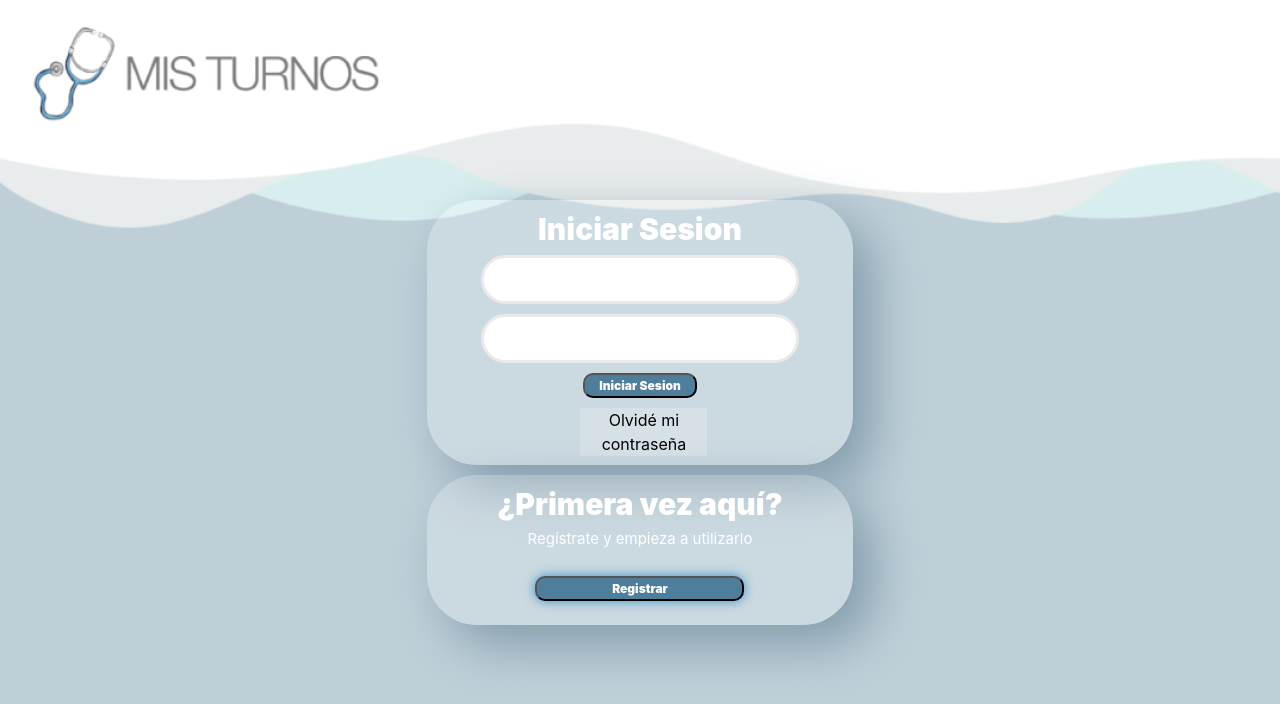
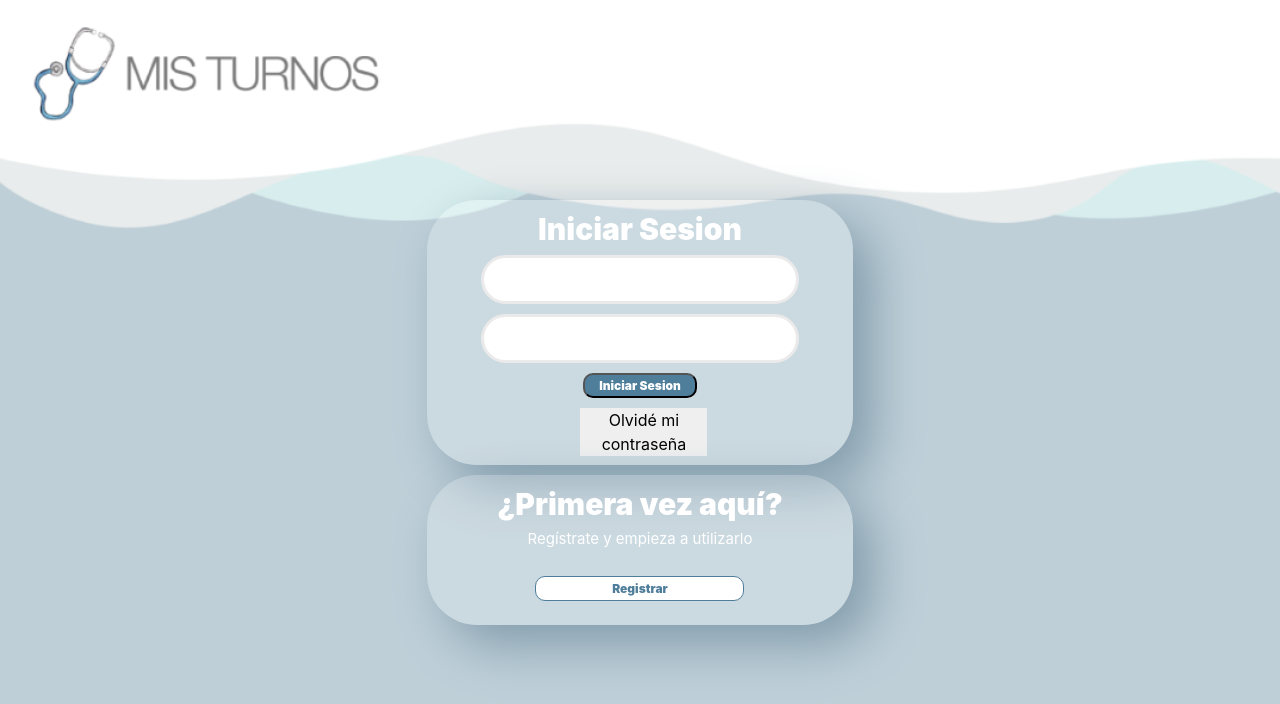
Before and after one commit to vperalta19/mis-turnos, a React (Create React App) app: page / in a window 1280 px wide. In both pictures the pointer is over the button "Registrar". Shown: the top 704 px of the page. Built offline with nearby package versions, Linux system fonts and the light colour scheme.

Commit message:
En desarrollo - Inicio de Sesion y Registro

```diff
--- a/src/assets/css/InicioSesion.css
+++ b/src/assets/css/InicioSesion.css
@@ -76,9 +76,14 @@
     margin: 0 auto 10px auto
 }
 
+.fondoLogSign .contenedor .login .sub{
+
+
+}
+
+
 .fondoLogSign .contenedor .login .recovery{
 
-    background-color: inherit;
     border: none;
     margin-left: 35%;
     margin-right: 33%;
@@ -128,13 +133,18 @@
     font-size: 12px;
     line-height: 12px;
 
-    transition: box-shadow .3s; /*Para habilitar el hover*/
 
 }
 
 .fondoLogSign .contenedor .signup .buttonSignUp:hover {
-    box-shadow: 0 0 11px #388ec4;
+    background-color: white;
+    color:#4F7E9B;
+    border-color: #4F7E9B;
+    border: 1px solid;
+}
 
+button{
+    border:none;
 }
 
 /*---------------------------------------------inicio media querys---------------------------------------------*/
```
